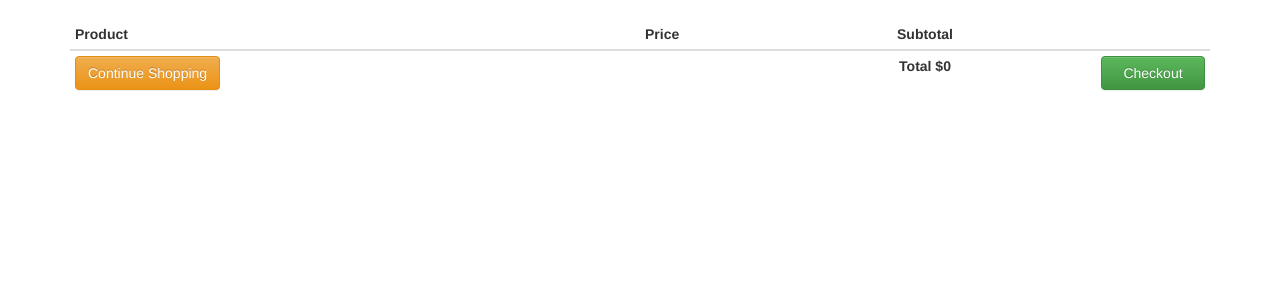
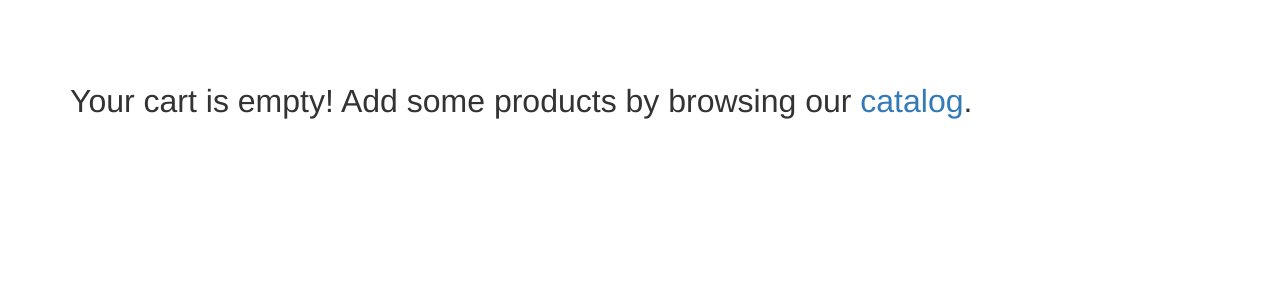
Before and after one commit to marajac/4393uiproject, a Django app: page /cart/ in a window 1280 px wide. Shown: the part 51-351 px from the top of the page. Run offline with Django 3.2, Linux system fonts and the light colour scheme; data comes from the database, SQL or seed files in the repository; some libraries are stand-ins or nearby versions.

Commit message:
cart now properly displays a message if it's empty

```diff
--- a/cart/cart.py
+++ b/cart/cart.py
@@ -95,3 +95,9 @@ class Cart:
     def clear(self):
         for item in self.cart.item_set.all():
             item.delete()
+
+    def is_empty(self):
+        if not self.cart.item_set.exists():
+            return True
+        else:
+            return False
--- a/cart/templates/cart.html
+++ b/cart/templates/cart.html
@@ -25,6 +25,10 @@
     <a href="{% url 'checkout' %}" class="btn btn-default"> Proceed To Checkout</a>{% endcomment %}
 
     <div class="fluid-container">
+    {% if cart.is_empty %}
+        <br><br><br>
+        <p style="font-size: 32px;">Your cart is empty! Add some products by browsing our <a href="/products/">catalog</a>.</p>
+    {% else %}
 	<table id="cart" class="table table-hover table-condensed">
         <thead>
             <tr>
@@ -65,6 +69,7 @@
             </tr>
         </tfoot>
     </table>
+    {% endif %}
 </div>
 
 {% endblock %}
```
